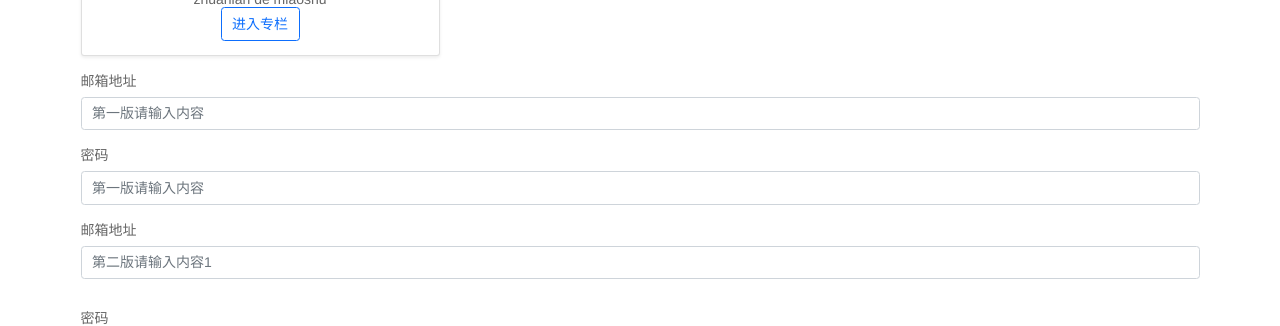
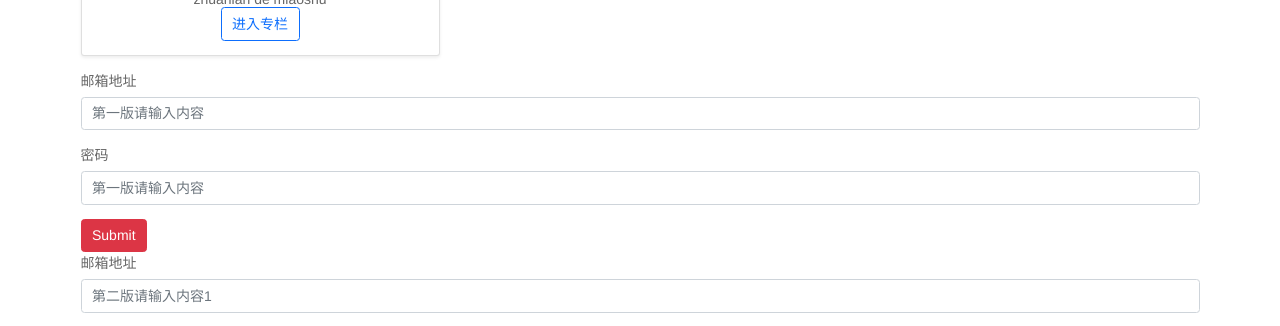
Before and after one commit to hyper8/Vue3-zheye, a Vue app: page / in a window 1280 px wide. Shown: the part 370-696 px from the top of the page. Built offline with nearby package versions, Linux system fonts and the light colour scheme.

Commit message:
commit to github

```diff
--- a/package.json
+++ b/package.json
@@ -9,6 +9,7 @@
   },
   "dependencies": {
     "bootstrap": "^5.1.0",
+    "mitt": "^3.0.0",
     "vue": "^3.0.0"
   },
   "devDependencies": {
--- a/src/App.vue
+++ b/src/App.vue
@@ -2,7 +2,7 @@
   <div id="app" class="container">
     <global-header :user="currentUser"></global-header>
     <column-list :list="list"></column-list>
-    <form action="">
+    <validate-form @form-submit="onFormSubmit">
       <div class="mb-3">
         <label for="exampleInputEmail1" class="form-label">邮箱地址</label>
         <input
@@ -17,10 +17,13 @@
         <label for="exampleInputPassword1" class="form-label">密码</label>
         <input type="password" class="form-control" id="exampleInputPassword1" placeholder="第一版请输入内容">
       </div>
-    </form>
+      <template v-slot:submit>
+        <span class="btn btn-danger">Submit</span>
+      </template>
+    </validate-form>
     <div class="mb-3">
       <label class="form-label">邮箱地址</label>
-      <validate-input :rules="emailRules" type="text" placeholder="第二版请输入内容1"></validate-input>
+      <validate-input :rules="emailRules" type="text" v-model="emailval" placeholder="第二版请输入内容1"></validate-input>
     </div>
     <div class="mb-3">
       <label class="form-label">密码</label>
@@ -35,7 +38,8 @@
 import './assets/css/base.css'
 import ColumnList, { ColumnProps } from './components/ColumnList.vue'
 import GlobalHeader, { UserProps } from './components/GlobalHeader.vue'
-import validateInput, { RulesProp } from './components/ValidateInput.vue'
+import ValidateInput, { RulesProp } from './components/ValidateInput.vue'
+import ValidateForm from './components/ValidateForm.vue'
 
 const currentUser: UserProps = {
   isLogin: true,
@@ -74,7 +78,8 @@
   components: {
     ColumnList,
     GlobalHeader,
-    validateInput
+    ValidateInput,
+    ValidateForm
   },
   setup () {
     const emailRules: RulesProp = [
@@ -96,12 +101,16 @@
         emailRef.message = 'should be valid email'
       }
     }
+    const onFormSubmit = (result: boolean) => {
+      console.log('result', result)
+    }
     return {
       list: testdata,
       emailRef,
       validateEmail,
       currentUser,
-      emailRules
+      emailRules,
+      onFormSubmit
     }
   }
 })
--- /dev/null
+++ b/src/components/ValidateForm.vue
@@ -0,0 +1,30 @@
+<template>
+  <form class="validate-form-container">
+    <slot name="default"></slot>
+    <div class="submit-area" @click.prevent="submitForm">
+      <slot name="submit">
+        <button type="submit" class="btn btn-primary">提交</button>
+      </slot>
+    </div>
+  </form>
+</template>
+
+<script lang="ts">
+import { defineComponent } from 'vue'
+
+export default defineComponent({
+  emits: ['form-submit'],
+  setup (props, context) {
+    const submitForm = () => {
+      context.emit('form-submit', true)
+    }
+    return {
+      submitForm
+    }
+  }
+})
+</script>
+
+<style>
+
+</style>
```
Also changed, not shown: 1 other file (tests, documents, lock files or other folders).
